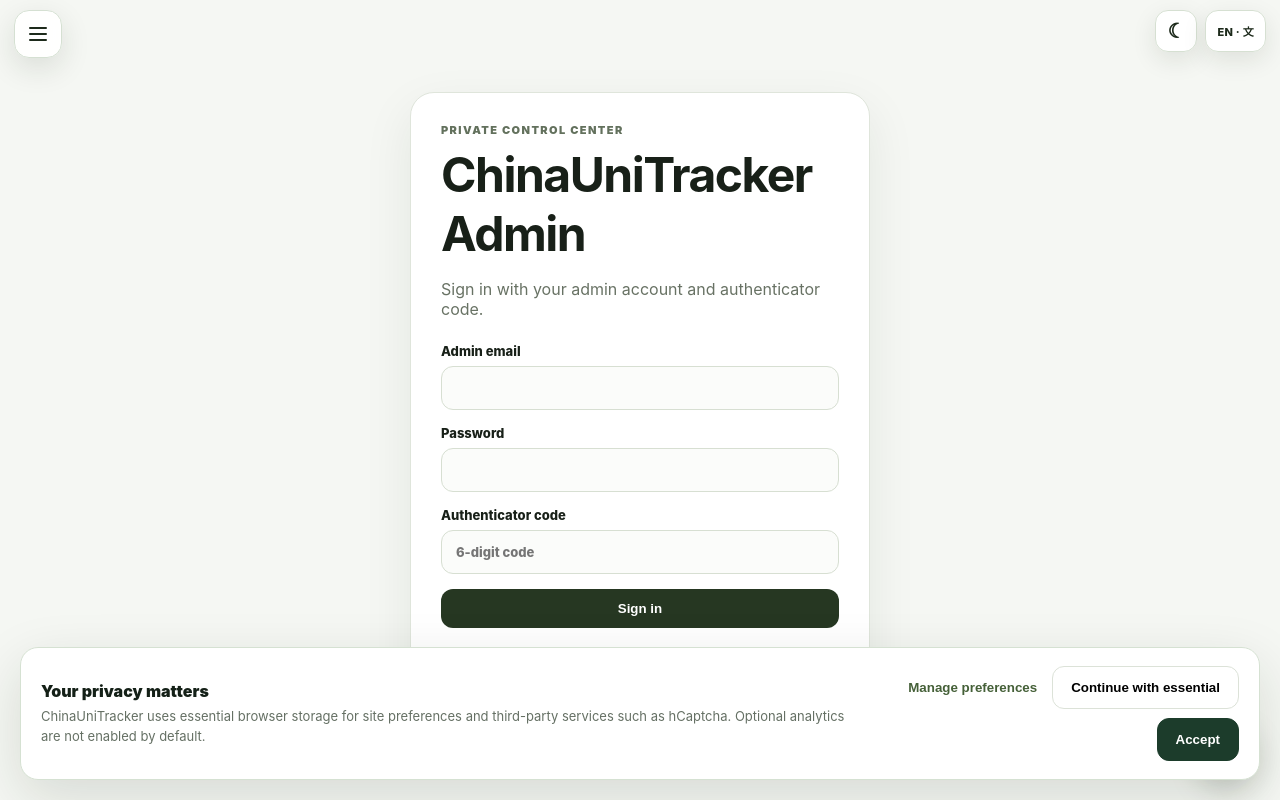
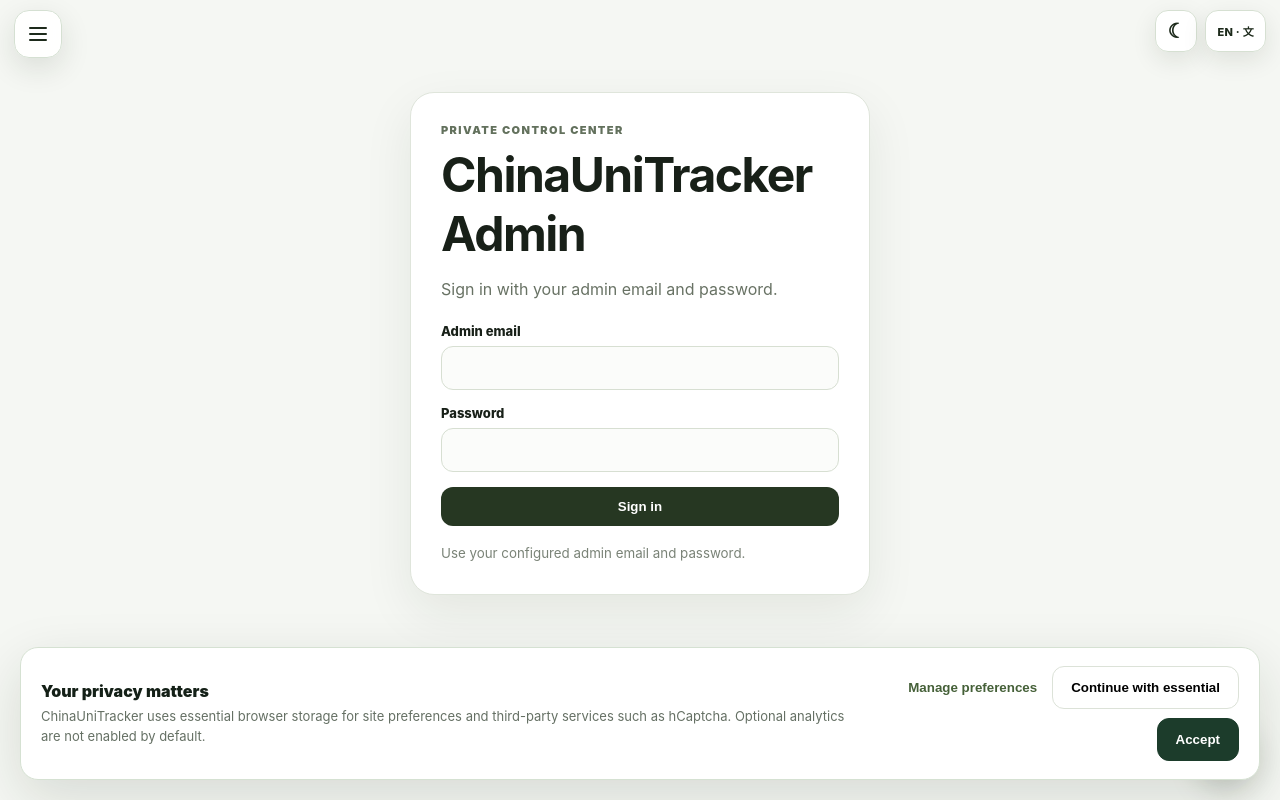
Before and after one commit to dude-im-not-rude/CHINA-UNIVERSITY-, a Next.js app: page /admin in a window 1280 px wide. Shown: the top 800 px of the page. Built offline with nearby package versions, Linux system fonts and the light colour scheme.

Commit message:
Remove TOTP from admin login UI for password-only testing

```diff
--- a/app/admin/admin-login.js
+++ b/app/admin/admin-login.js
@@ -3,7 +3,7 @@ import {useState} from "react";
 import "./admin.css";
 
 export default function AdminLogin(){
- const [form,setForm]=useState({email:"",password:"",code:""}); const [busy,setBusy]=useState(false); const [error,setError]=useState("");
- async function submit(e){e.preventDefault();setBusy(true);setError("");const r=await fetch("/api/admin/login",{method:"POST",headers:{"Content-Type":"application/json"},body:JSON.stringify(form)});const j=await r.json();if(r.ok) location.href="/admin/dashboard";else setError(j.error||"Login failed");setBusy(false)}
- return <main className="admin-shell"><section className="admin-login-card"><div className="admin-kicker">PRIVATE CONTROL CENTER</div><h1>ChinaUniTracker Admin</h1><p>Sign in with your admin account and authenticator code.</p><form onSubmit={submit}><label>Admin email<input type="email" autoComplete="username" value={form.email} onChange={e=>setForm({...form,email:e.target.value})} required/></label><label>Password<input type="password" autoComplete="current-password" value={form.password} onChange={e=>setForm({...form,password:e.target.value})} required/></label><label>Authenticator code<input inputMode="numeric" autoComplete="one-time-code" maxLength={6} value={form.code} onChange={e=>setForm({...form,code:e.target.value.replace(/\D/g,"")})} placeholder="6-digit code" required/></label>{error&&<div className="admin-error">{error}</div>}<button disabled={busy}>{busy?"Checking…":"Sign in"}</button></form><small>Your password and authenticator secret never need to be sent to ChatGPT.</small></section></main>
+ const [form,setForm]=useState({email:"",password:""}); const [busy,setBusy]=useState(false); const [error,setError]=useState("");
+ async function submit(e){e.preventDefault();setBusy(true);setError("");try{const r=await fetch("/api/admin/login",{method:"POST",headers:{"Content-Type":"application/json"},body:JSON.stringify(form)});const j=await r.json();if(r.ok) location.href="/admin/dashboard";else setError(j.error||"Login failed");}catch{setError("Unable to sign in.")}finally{setBusy(false)}}
+ return <main className="admin-shell"><section className="admin-login-card"><div className="admin-kicker">PRIVATE CONTROL CENTER</div><h1>ChinaUniTracker Admin</h1><p>Sign in with your admin email and password.</p><form onSubmit={submit}><label>Admin email<input type="email" autoComplete="username" value={form.email} onChange={e=>setForm({...form,email:e.target.value})} required/></label><label>Password<input type="password" autoComplete="current-password" value={form.password} onChange={e=>setForm({...form,password:e.target.value})} required/></label>{error&&<div className="admin-error">{error}</div>}<button disabled={busy}>{busy?"Checking…":"Sign in"}</button></form><small>Use your configured admin email and password.</small></section></main>
 }
```
